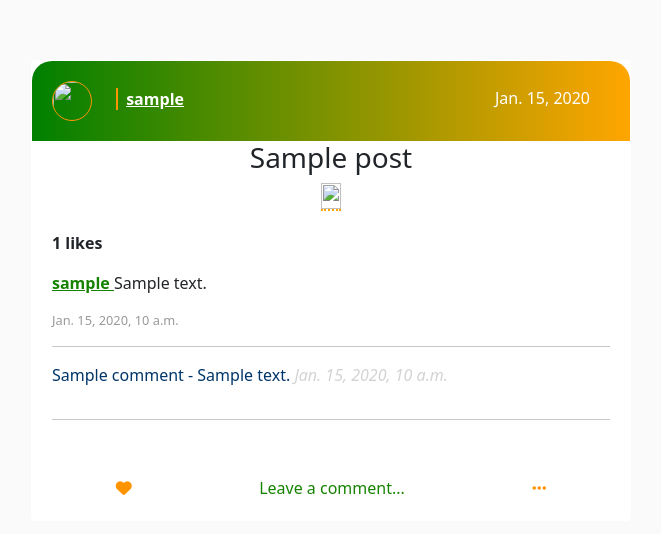
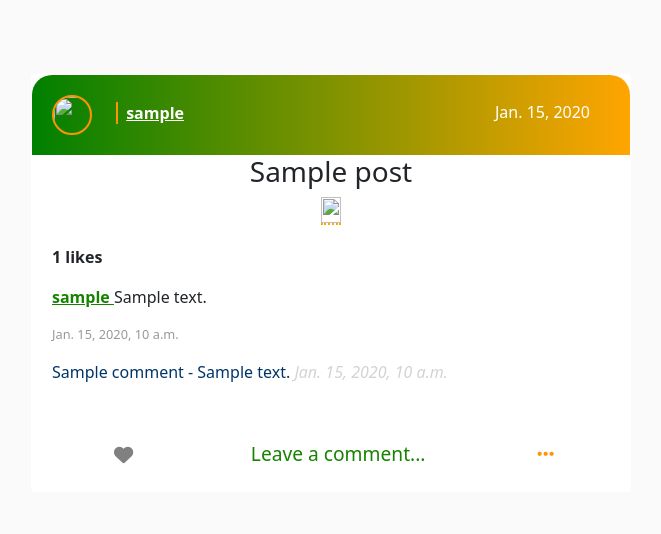
Before and after one commit to DazHaze/PlantGram, a Django app: page /list_view/ in a window 1280 px wide. Shown: the top 534 px of the page, without its empty margins (309-970 px from the left). Run offline with Django 3.2, Linux system fonts and the light colour scheme; a user stored in the database is signed in; tables that the repository leaves empty hold one stand-in row (values such as "Sample post"); some libraries are stand-ins or nearby versions.

Commit message:
add styling to post detail page

```diff
--- a/static/css/style.css
+++ b/static/css/style.css
@@ -123,7 +123,7 @@ a {
   border-radius: 50%;
   width: 40px;
   height: 40px;
-  border: 1px solid var(--orangeAccent);
+  border: 2px solid var(--orangeAccent);
   /* vertical-align: middle; */
 }
 
@@ -188,7 +188,7 @@ hr {
 
 
 .footer-action-icons {
-  font-size: 16px;
+  font-size: 1.2rem;
   color: var(--orangeAccent);
   text-decoration: none;
 }
@@ -200,7 +200,8 @@ hr {
   width: 100%;
 }
 
-footer, .landing-footer{
+footer,
+.landing-footer {
   color: white;
   position: fixed;
   padding: 10px 10px 0px 10px;
@@ -211,10 +212,22 @@ footer, .landing-footer{
   text-align: center;
 }
 
-.a-link{
+.a-link {
   color: var(--greenAccent);
 }
 
-.a-link:hover{
+.a-link:hover {
   color: var(--orangeAccent);
 }
+
+.form-submit-button {
+
+  background: transparent;
+
+  box-shadow: 0px 0px 0px transparent;
+
+  border: 0px solid transparent;
+
+  text-shadow: 0px 0px 0px transparent;
+
+}
--- a/templates/base.html
+++ b/templates/base.html
@@ -6,7 +6,8 @@
 
 <head>
     <title>Planda</title>
-    <link rel="icon" type="image/x-icon" href="https://raw.githubusercontent.com/DazHaze/PlantGram/main/media/leaf-16.ico?token=GHSAT0AAAAAABT6V2KLHJEGFVYBCLLX23TMYTZVGRA">
+    <link rel="icon" type="image/x-icon"
+        href="https://raw.githubusercontent.com/DazHaze/PlantGram/main/media/leaf-16.ico?token=GHSAT0AAAAAABT6V2KLHJEGFVYBCLLX23TMYTZVGRA">
     <link rel="preconnect" href="https://fonts.gstatic.com">
     <link href="https://fonts.googleapis.com/css2?family=Roboto:wght@300&display=swap" rel="stylesheet">
     <link href="https://fonts.googleapis.com/css2?family=Lato:wght@300;700&display=swap" rel="stylesheet">
@@ -54,8 +55,16 @@
                 <ul class="navbar-nav ms-auto">
                     {% if user.is_authenticated %}
                     <li class="nav-item">
+                        <img src="https://w7.pngwing.com/pngs/304/275/png-transparent-user-profile-computer-icons-profile-miscellaneous-logo-monochrome-thumbnail.png"
+                            class="Instagram-card-user-image" alt="">
+                    </li>
+                    <li class="nav-item active">
+                        <p class="nav-link">{{user.username}}</p>
+                    </li>
+                    <li class="nav-item">
                         <a class="nav-link" href="{% url 'account_logout' %}">Logout</a>
                     </li>
+
                     {% else %}
                     <li class="nav-item">
                         <a class="nav-link" href="{% url 'account_signup' %}">Register</a>
--- a/templates/list_view.html
+++ b/templates/list_view.html
@@ -49,11 +49,10 @@
                 {{ post.description }} <p class="background-text">
                     {{ post.created_on }}</p>
             </p>
-            <hr>
             <!-- <p class="comments">1 comments</p> -->
             <!-- <br><a class="user-comment" href="https://www.instagram.com">exampleUser90789</a> Nice Plant!</br> -->
             {% if not post.comments.all %}
-            <p>No Comments yet ...</p>
+            <p class="text-muted">No Comments yet ...</p>
             {% else %}
             {% for comment in post.comments.all %}
             <div class="user-comment">
@@ -64,11 +63,26 @@
             </div>
             {% endfor %}
             {% endif %}
-            <hr>
         </div>
 
         <div class="Instagram-card-footer d-flex justify-content-around">
-            <a class="footer-action-icons" href="#"><i class="fa fa-heart"></i></a>
+            <!-- <a class="footer-action-icons" href="#"><i class="fa fa-heart"></i></a> -->
+            <strong>
+                {% if user.is_authenticated %}
+                <form class="footer-action-icons" action="{% url 'plants:post_like' post.slug %}" method="post">
+                    {% csrf_token %}
+                    {% if liked %}
+                    <button type="submit" name="blogpost_id" value="{{ post.slug}}" class="form-submit-button"><i
+                            class="fa fa-heart footer-action-icons"></i></button>
+                    {% else %}
+                    <button type="submit" name="blogpost_id" value="{{ post.slug}}" class="form-submit-button"><i
+                            class="fa fa-heart footer-action-icons" style="color:grey !important;"></i></button>
+                    {% endif %}
+                </form>
+                {% else %}
+                <span><i class="fa fa-heart footer-action-icons" style="color:grey !important;"></i></span>
+                {% endif %}
+            </strong>
 
             <!-- {% if user.is_authenticated %}
             <div class="form-group">
@@ -83,7 +97,8 @@
             You're not allowed here! (and you know it...)
 
             {% endif %} -->
-            <a href="{% url 'plants:post_detail' post.slug  %}" class="footer-action-icons a-link">Leave a comment...</a>
+            <a href="{% url 'plants:post_detail' post.slug  %}" class="footer-action-icons a-link">Leave a
+                comment...</a>
 
             <!-- <input class="comments-input" type="text" placeholder="Make a comment ..." /> -->
             <a class="footer-action-icons" href="#"><i class="fa fa-ellipsis-h"></i></a>
```
Also changed, not shown: templates/post_detail.html (+43 -39 lines).
